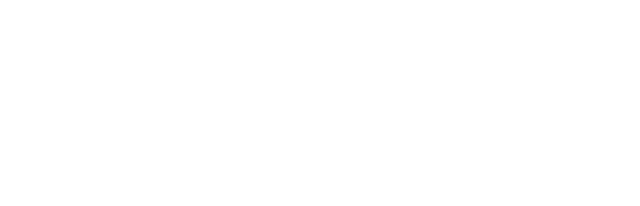
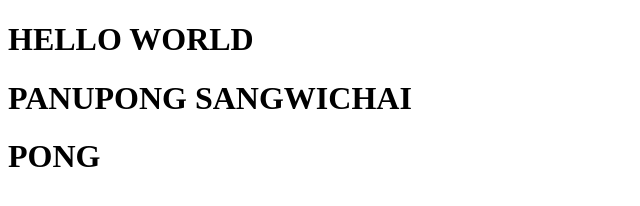
Before and after one commit to panupong250243/pong, a plain HTML site: page index.html in a window 1280 px wide. Shown: the whole page, without its empty margins (0-640 px from the left). Drawn offline with Linux system fonts and the light colour scheme.

Commit message:
ทดสอบ

```diff
--- a/index.html
+++ b/index.html
@@ -1 +1,16 @@
-<html
+<!DOCTYPE html>
+<html lang="en">
+<head>
+    <meta charset="UTF-8">
+    <meta http-equiv="X-UA-Compatible" content="IE=edge">
+    <meta name="viewport" content="width=device-width, initial-scale=1.0">
+    <title>Document</title>
+    <link rel="stylesheet" href="">
+</head>
+<body>
+    <h1>HELLO WORLD</h1>
+    <h1>PANUPONG SANGWICHAI</h1>
+    <h1 id="para1">PONG</h1>
+
+</body>
+</html>
```
